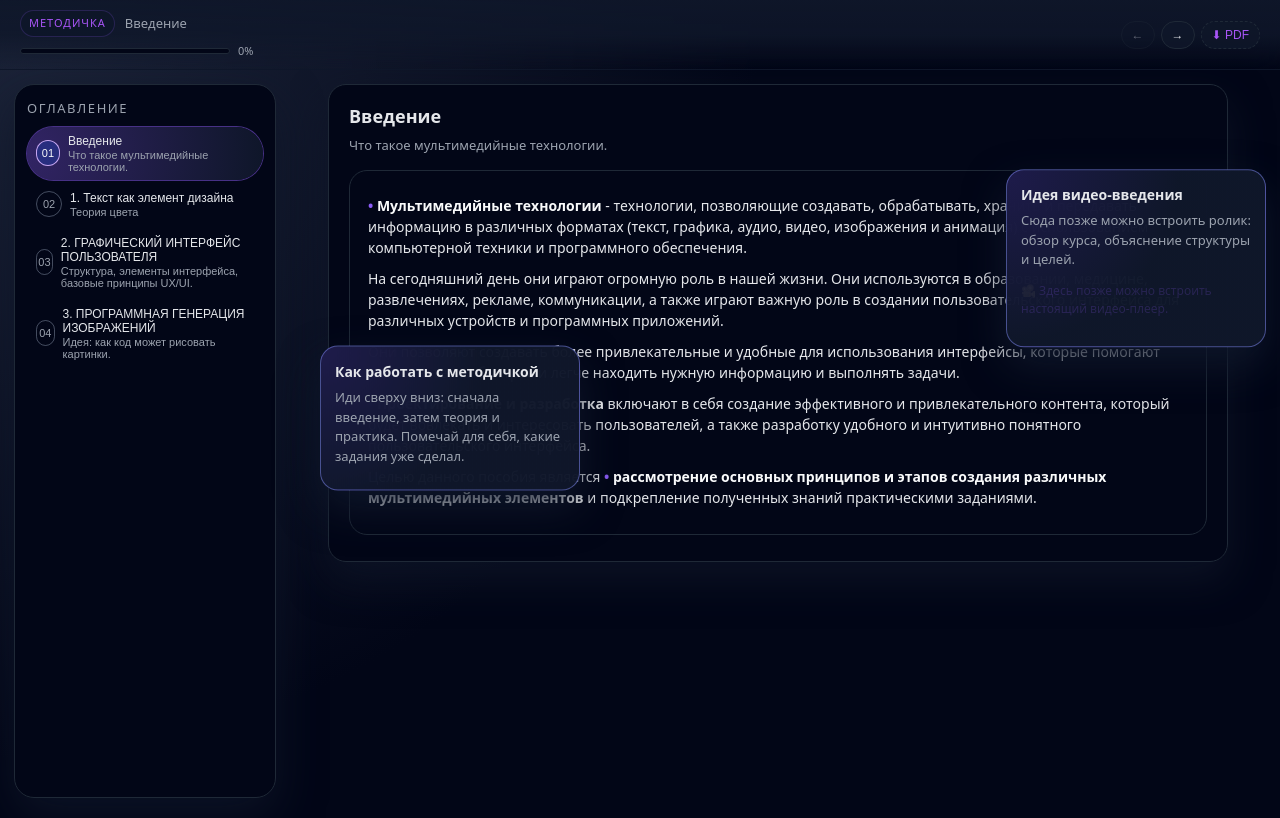
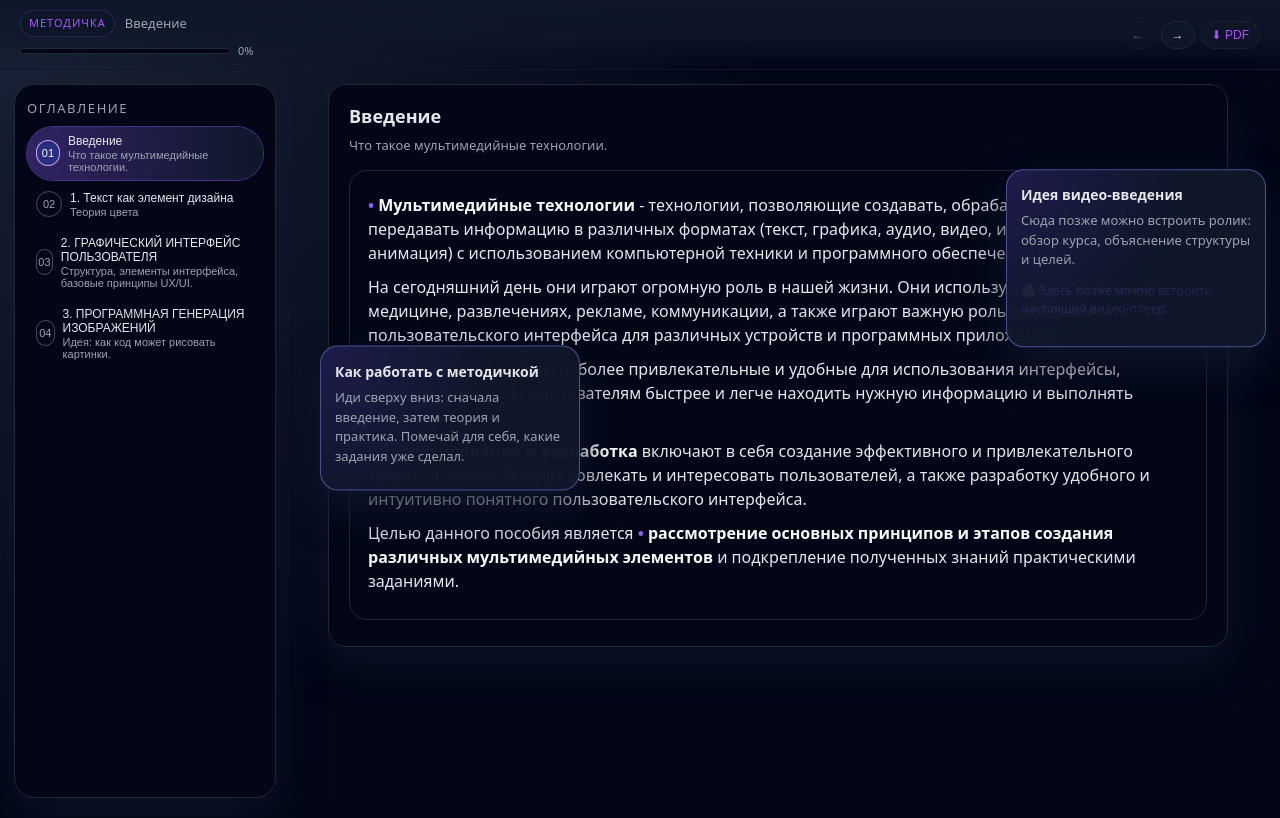
Before and after one commit to Nuwyint/metodichka-site, a React (Vite) app: page / in a window 1280 px wide. Built offline with nearby package versions, Linux system fonts and the light colour scheme.

Commit message:
feat: Обновлен index.css

```diff
--- a/src/index.css
+++ b/src/index.css
@@ -310,9 +310,8 @@ body {
 }
 
 
-.content-block p {
-  margin: 8px 0;
-  font-size: 14px;
+.content-block--text p {
+  margin: 6px 0 8px;
 }
 
 .content-block p + p {
@@ -325,22 +324,24 @@ body {
 
 .content-block--media {
   max-width: 640px;
-  margin: 0 auto;           /* центруем */
-  text-align: center;
+  margin: 8px auto 16px;
+  padding: 14px 16px 16px;
+  border-radius: 20px;
   background: radial-gradient(
     circle at top,
-    #111827 0,
-    #020617 65%
+    rgba(148, 163, 184, 0.08),
+    rgba(15, 23, 42, 0.95)
   );
+  border: 1px solid rgba(148, 163, 184, 0.35);
 }
 
 
 .content-media-img,
 .content-media-video {
   width: 100%;
+  border-radius: 14px;
   display: block;
-  border-radius: 14px;
-  margin-bottom: 8px;
+  margin-bottom: 6px;
 }
 
 .content-media-caption {
@@ -348,9 +349,12 @@ body {
   color: var(--text-muted);
 }
 
-.content-body li {
-  margin-bottom: 4px;
+.content-body {
+  display: flex;
+  flex-direction: column;
+  gap: 20px; /* расстояние между блоками */
 }
+
 
 .content-body h3 {
   margin-top: 18px;
```
